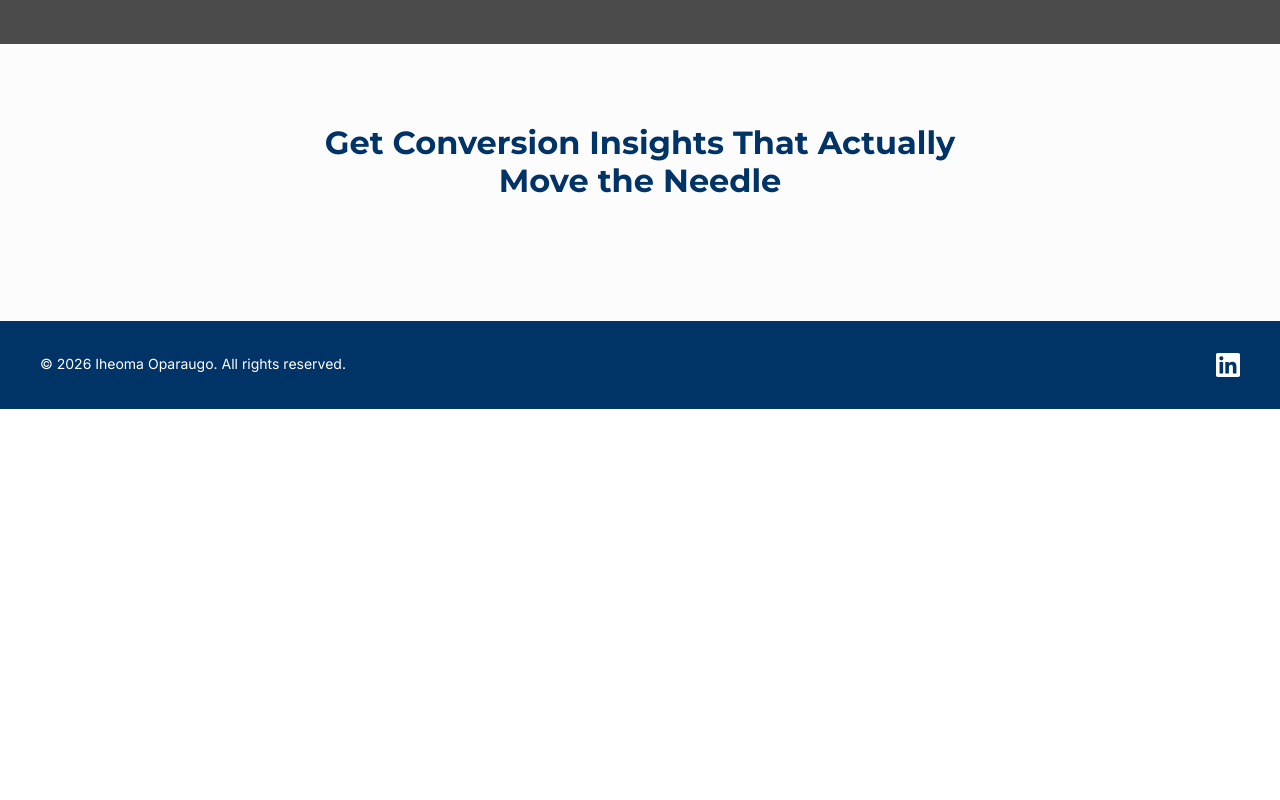
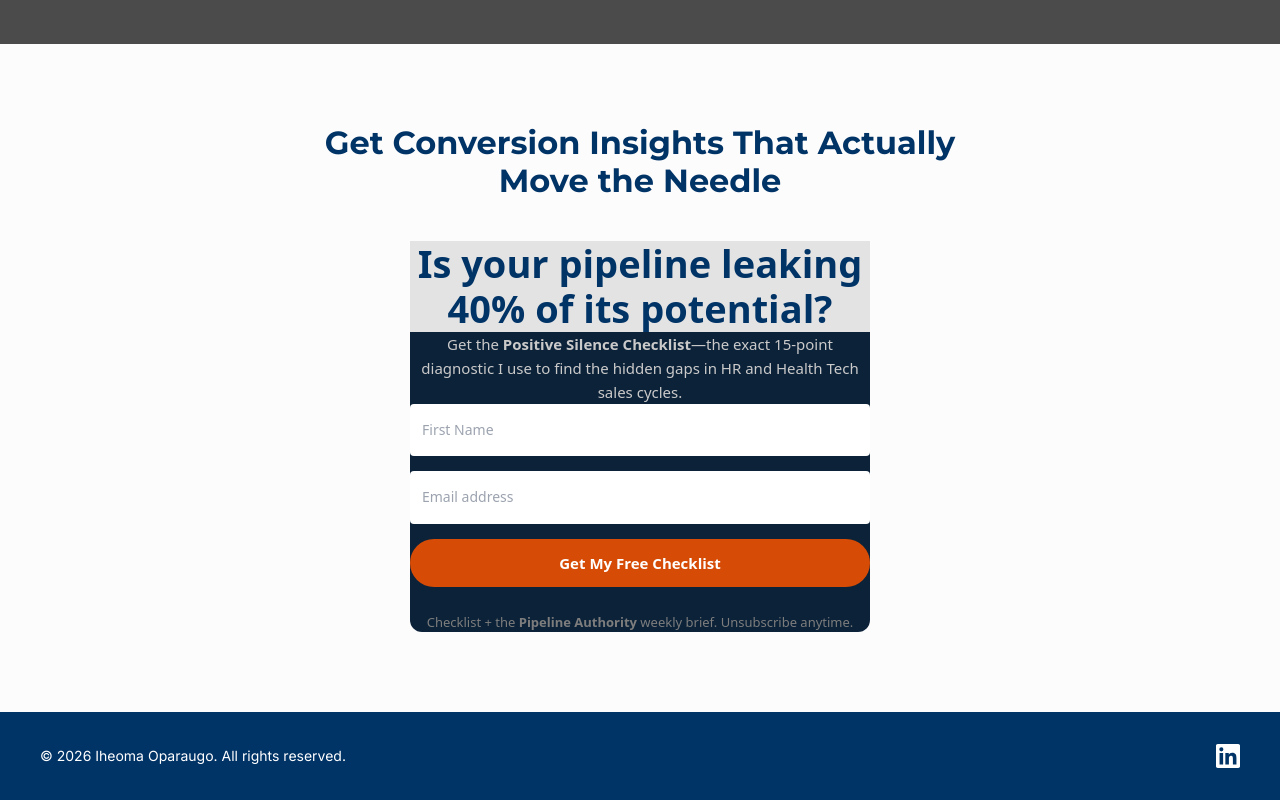
Before and after one commit to Homi011/iheoma-oparaugo, a Next.js app: page / in a window 1280 px wide. Shown: the part 6048-6848 px from the top of the page. Before the commit the page ends 6457 px from the top, so only its background shows below. Built offline with nearby package versions, Linux system fonts and the light colour scheme.

Commit message:
Fix contact and optin forms to use Resend and HTML

```diff
--- a/app/about/page.tsx
+++ b/app/about/page.tsx
@@ -1,16 +1,10 @@
 'use client';
-import { useEffect } from 'react';
+
 import Link from 'next/link';
 
 export default function About() {
 
-  useEffect(() => {
-    const script = document.createElement('script');
-    script.src = 'https://iheoma-oparaugo.kit.com/bc5e0828cc/index.js';
-    script.async = true;
-    script.setAttribute('data-uid', 'bc5e0828cc');
-    document.getElementById('kit-embed')?.appendChild(script);
-  }, []);
+
 
   return (
     <>
@@ -168,13 +162,31 @@ export default function About() {
         </div>
       </section>
 
-      {/* 5.7 NEWSLETTER */}
+      {/* NEWSLETTER */}
       <section style={{ backgroundColor: '#fcfcfc', padding: '80px 24px' }}>
         <div style={{ maxWidth: '700px', margin: '0 auto', textAlign: 'center' }}>
           <h2 style={{ fontFamily: 'Montserrat, sans-serif', fontWeight: 700, fontSize: 'clamp(24px, 3vw, 32px)', color: '#003366', marginBottom: '40px' }}>
             Get Conversion Insights That Actually Move the Needle
           </h2>
-          <div id="kit-embed" style={{ display: 'flex', justifyContent: 'center', alignItems: 'center' }}>
+          <div style={{ display: 'flex', justifyContent: 'center' }}>
+            <div dangerouslySetInnerHTML={{ __html: `
+              <form action="https://app.kit.com/forms/9147754/subscriptions" class="seva-form formkit-form" method="post" data-sv-form="9147754" data-uid="bc5e0828cc" data-format="inline" data-version="6" min-width="400 500 600 700 800" style="background-color:rgb(11,34,57);border-radius:12px;max-width:460px;width:100%;">
+                <div data-style="card">
+                  <div data-element="column" class="formkit-column" style="background-color:rgb(227,227,227);">
+                    <div class="formkit-header" data-element="header" style="color:rgb(0,51,102);font-size:20px;font-weight:700;"><h2>Is your pipeline leaking 40% of its potential?</h2></div>
+                  </div>
+                  <div data-element="column" class="formkit-column">
+                    <div class="formkit-subheader" data-element="subheader" style="color:rgb(203,202,202);font-size:15px;"><p>Get the <strong>Positive Silence Checklist</strong>—the exact 15-point diagnostic I use to find the hidden gaps in HR and Health Tech sales cycles.</p></div>
+                    <div data-element="fields" class="seva-fields formkit-fields">
+                      <div class="formkit-field"><input class="formkit-input" aria-label="First Name" name="fields[first_name]" required placeholder="First Name" type="text" style="color:rgb(77,77,77);border-color:rgb(227,227,227);border-radius:4px;font-weight:400;width:100%;padding:15px 12px;font-size:14px;margin-bottom:15px;"></div>
+                      <div class="formkit-field"><input class="formkit-input" name="email_address" aria-label="Email address" placeholder="Email address" required type="email" style="color:rgb(77,77,77);border-color:rgb(227,227,227);border-radius:4px;font-weight:400;width:100%;padding:15px 12px;font-size:14px;margin-bottom:15px;"></div>
+                      <button data-element="submit" class="formkit-submit" style="color:rgb(255,255,255);background-color:rgb(214,76,6);border-radius:24px;font-weight:700;width:100%;padding:12px 24px;border:0;cursor:pointer;font-size:15px;">Get My Free Checklist</button>
+                    </div>
+                    <div class="formkit-guarantee" style="color:rgb(125,125,125);font-size:13px;text-align:center;margin-top:25px;"><p>Checklist + the <strong>Pipeline Authority</strong> weekly brief. Unsubscribe anytime.</p></div>
+                  </div>
+                </div>
+              </form>
+            `}} />
           </div>
         </div>
       </section>
--- a/app/api/contact/route.ts
+++ b/app/api/contact/route.ts
@@ -2,28 +2,36 @@ import { NextResponse } from 'next/server';
 
 export async function POST(request: Request) {
   try {
-    const { fullName, email, company, message } = await request.json();
-    const apiKey = process.env.KIT_API_KEY;
+    const body = await request.json();
+    const { fullName, email, company, message } = body;
 
-    const response = await fetch('https://api.kit.com/v4/subscribers', {
+    const res = await fetch('https://api.resend.com/emails', {
       method: 'POST',
       headers: {
         'Content-Type': 'application/json',
-        'X-Kit-Api-Key': apiKey || '',
+        'Authorization': `Bearer ${process.env.RESEND_API_KEY}`,
       },
       body: JSON.stringify({
-        email_address: email,
-        first_name: fullName,
-        fields: { company, message },
+        from: 'Contact Form <onboarding@resend.dev>',
+        to: 'iheoma@iheomaoparaugo.com',
+        subject: `New message from ${fullName}`,
+        html: `
+          <h2>New Contact Form Submission</h2>
+          <p><strong>Name:</strong> ${fullName}</p>
+          <p><strong>Email:</strong> ${email}</p>
+          <p><strong>Company:</strong> ${company}</p>
+          <p><strong>Message:</strong></p>
+          <p>${message}</p>
+        `,
       }),
     });
 
-    if (response.ok) {
-      return NextResponse.json({ success: true });
-    } else {
-      return NextResponse.json({ error: 'Failed' }, { status: 400 });
+    if (!res.ok) {
+      throw new Error('Failed to send email');
     }
-  } catch {
-    return NextResponse.json({ error: 'Server error' }, { status: 500 });
+
+    return NextResponse.json({ success: true });
+  } catch (error) {
+    return NextResponse.json({ error: 'Failed to send message' }, { status: 500 });
   }
 }
--- a/app/page.tsx
+++ b/app/page.tsx
@@ -1,16 +1,10 @@
 'use client';
-import { useEffect } from 'react';
+
 import Link from 'next/link';
 import HeroSVG from './components/HeroSVG.jsx';
 
 export default function Home() {
-    useEffect(() => {
-      const script = document.createElement('script');
-      script.src = 'https://iheoma-oparaugo.kit.com/bc5e0828cc/index.js';
-      script.async = true;
-      script.setAttribute('data-uid', 'bc5e0828cc');
-      document.getElementById('kit-embed')?.appendChild(script);
-    }, []);
+
   return (
     <>
       {/* 3.1 HERO */}
@@ -259,13 +253,31 @@ export default function Home() {
         </div>
       </section>
 
-      {/* 5.7 NEWSLETTER */}
+      {/* NEWSLETTER */}
       <section style={{ backgroundColor: '#fcfcfc', padding: '80px 24px' }}>
         <div style={{ maxWidth: '700px', margin: '0 auto', textAlign: 'center' }}>
           <h2 style={{ fontFamily: 'Montserrat, sans-serif', fontWeight: 700, fontSize: 'clamp(24px, 3vw, 32px)', color: '#003366', marginBottom: '40px' }}>
             Get Conversion Insights That Actually Move the Needle
           </h2>
-          <div id="kit-embed" style={{ display: 'flex', justifyContent: 'center', alignItems: 'center' }}>
+          <div style={{ display: 'flex', justifyContent: 'center' }}>
+            <div dangerouslySetInnerHTML={{ __html: `
+              <form action="https://app.kit.com/forms/9147754/subscriptions" class="seva-form formkit-form" method="post" data-sv-form="9147754" data-uid="bc5e0828cc" data-format="inline" data-version="6" min-width="400 500 600 700 800" style="background-color:rgb(11,34,57);border-radius:12px;max-width:460px;width:100%;">
+                <div data-style="card">
+                  <div data-element="column" class="formkit-column" style="background-color:rgb(227,227,227);">
+                    <div class="formkit-header" data-element="header" style="color:rgb(0,51,102);font-size:20px;font-weight:700;"><h2>Is your pipeline leaking 40% of its potential?</h2></div>
+                  </div>
+                  <div data-element="column" class="formkit-column">
+                    <div class="formkit-subheader" data-element="subheader" style="color:rgb(203,202,202);font-size:15px;"><p>Get the <strong>Positive Silence Checklist</strong>—the exact 15-point diagnostic I use to find the hidden gaps in HR and Health Tech sales cycles.</p></div>
+                    <div data-element="fields" class="seva-fields formkit-fields">
+                      <div class="formkit-field"><input class="formkit-input" aria-label="First Name" name="fields[first_name]" required placeholder="First Name" type="text" style="color:rgb(77,77,77);border-color:rgb(227,227,227);border-radius:4px;font-weight:400;width:100%;padding:15px 12px;font-size:14px;margin-bottom:15px;"></div>
+                      <div class="formkit-field"><input class="formkit-input" name="email_address" aria-label="Email address" placeholder="Email address" required type="email" style="color:rgb(77,77,77);border-color:rgb(227,227,227);border-radius:4px;font-weight:400;width:100%;padding:15px 12px;font-size:14px;margin-bottom:15px;"></div>
+                      <button data-element="submit" class="formkit-submit" style="color:rgb(255,255,255);background-color:rgb(214,76,6);border-radius:24px;font-weight:700;width:100%;padding:12px 24px;border:0;cursor:pointer;font-size:15px;">Get My Free Checklist</button>
+                    </div>
+                    <div class="formkit-guarantee" style="color:rgb(125,125,125);font-size:13px;text-align:center;margin-top:25px;"><p>Checklist + the <strong>Pipeline Authority</strong> weekly brief. Unsubscribe anytime.</p></div>
+                  </div>
+                </div>
+              </form>
+            `}} />
           </div>
         </div>
       </section>
```
